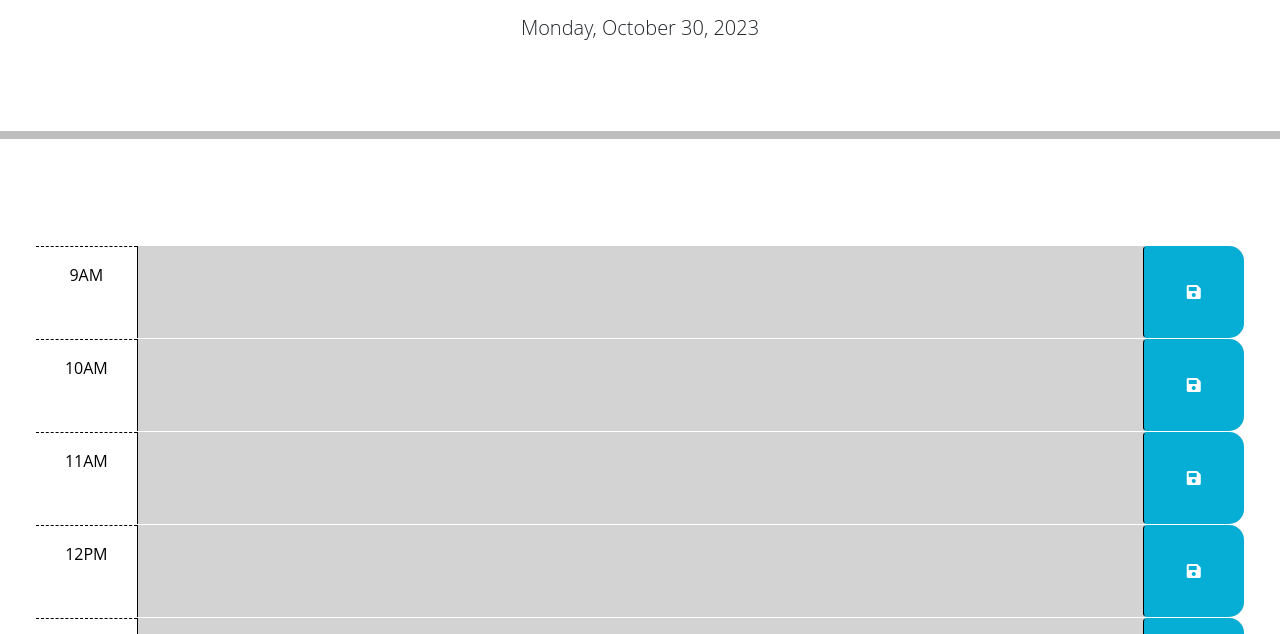
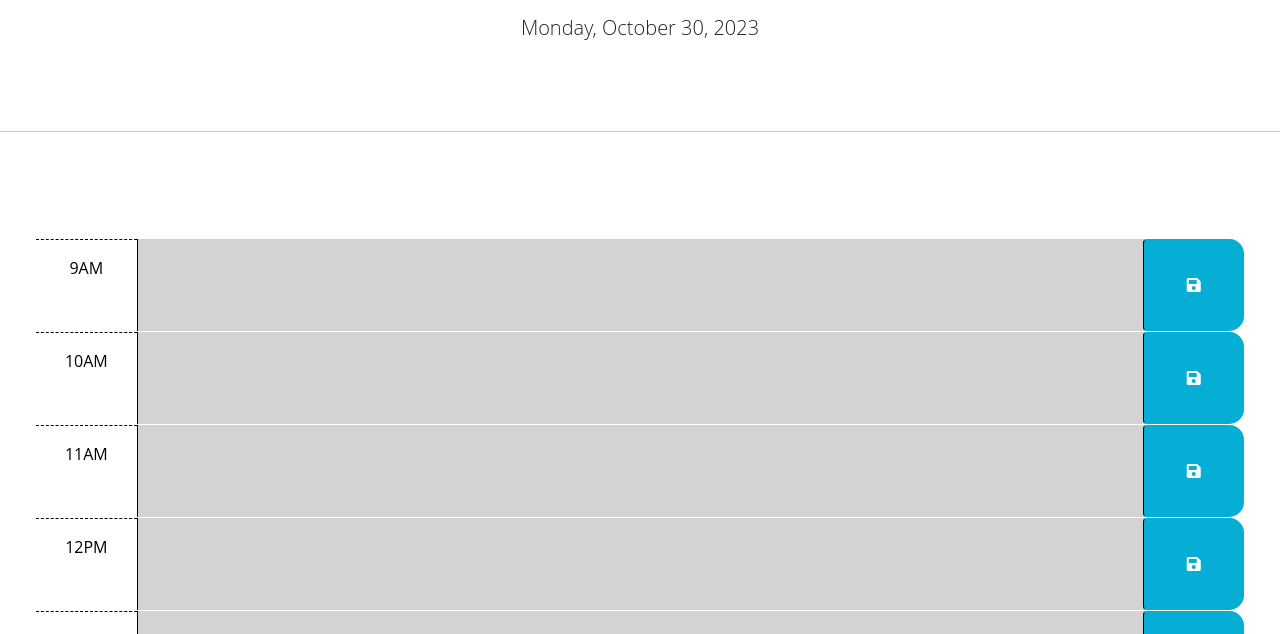
Before and after one commit to hwoolford/work-day-scheduler, a plain HTML site: page index.html in a window 1280 px wide. Shown: the part 166-800 px from the top of the page. Drawn offline with nearby package versions, Linux system fonts and the light colour scheme.

Commit message:
hr is not holding the style so I deleted the style

```diff
--- a/index.html
+++ b/index.html
@@ -30,7 +30,7 @@
       <p class="lead">A simple calendar app for scheduling your work day</p>
       <p id="currentDay" class="lead"></p>
     </header>
-    <hr style="border-bottom: 8px solid black">
+    <hr>
     <div id="alert" class="alert alert-success" role="alert">
       <p class="text-center eventsaved">Entry has been saved! &#x2705;</p>
     </div>
```
